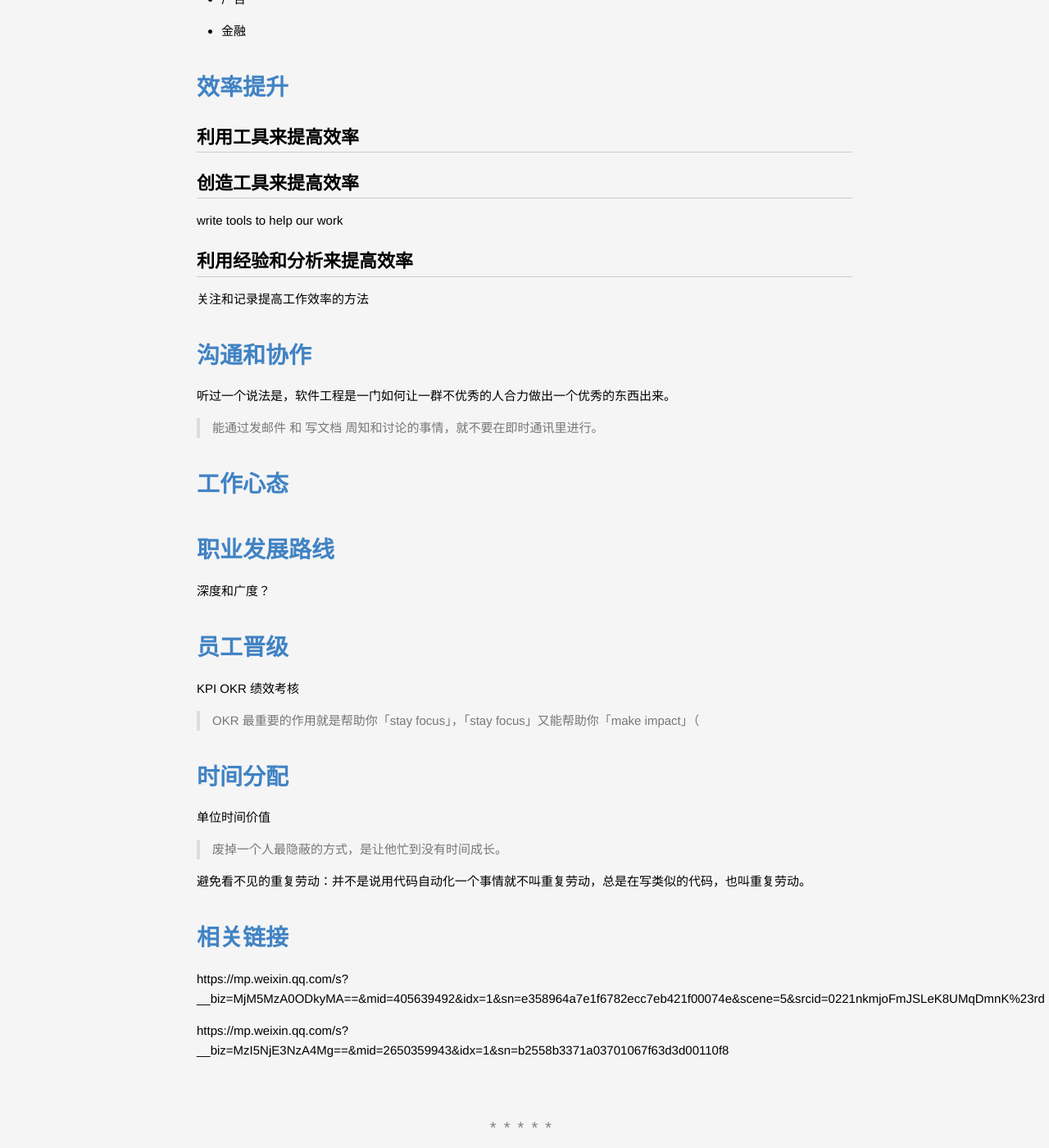
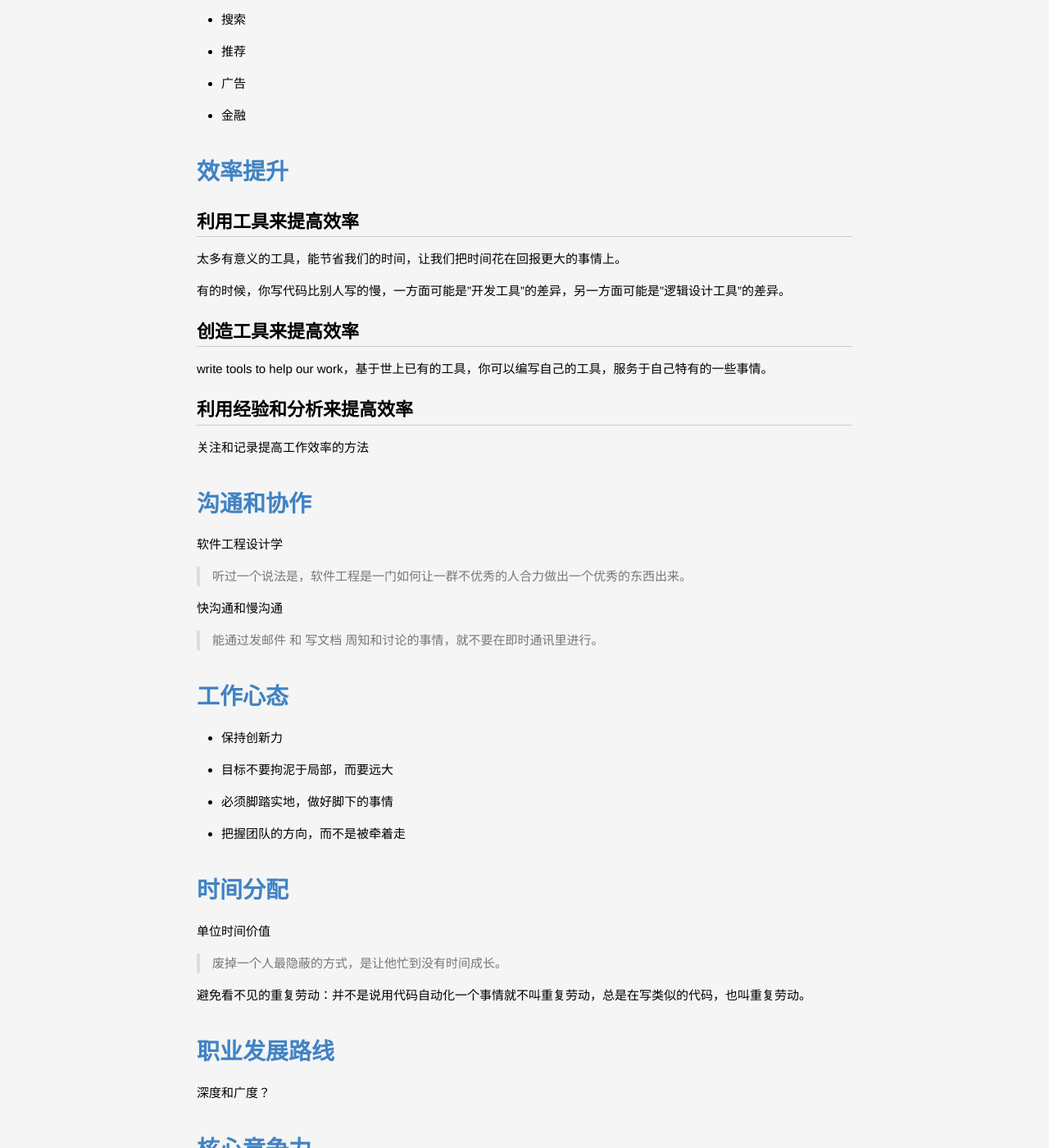
Before and after one commit to lucky521/blog, a Jekyll site: the page built from _posts/others/2019-02-18-Coder-Career.md, in a window 1280 px wide and 1400 px high, scrolled down 1877 px. Shown: the whole window at 82% size. Built offline with Jekyll 4.4.1, drawn with Linux system fonts in a browser that asks for light colours; some of the changed text lies outside the part shown.

Commit message:
update blog

```diff
--- a/_posts/ml/2017-10-26-tensorflow.markdown
+++ b/_posts/ml/2017-10-26-tensorflow.markdown
@@ -1096,7 +1096,7 @@ for example in tf.python_io.tf_record_iterator(target_file):
 
 ## tf.data.Dataset
 
-tf.data.Dataset协助我们完成数据从文件形式到灌入Tensor的处理过程。
+tf.data.Dataset 协助我们完成数据从文件形式到灌入Tensor的处理过程。
 在训练模型的时候，tf.data.Dataset 可以作为 input_fn 方法的返回值数据.
 在进行预测的时候，tf.data.Dataset
 
--- a/_posts/others/2019-02-18-Coder-Career.md
+++ b/_posts/others/2019-02-18-Coder-Career.md
@@ -15,10 +15,13 @@ categories: [other]
 
 什么属于通用技能？第一大一定是学习技能，第二大属于行业岗位中任何位置都需要的技能.
 
-Debugging 动态跟踪调试
+- Debugging 动态跟踪调试
 
-写代码来分析代码问题
+- 写代码来分析代码问题
 
+- 软件设计哲学
+
+- 数学
 
 # 领域提升
 
@@ -54,9 +57,13 @@ Debugging 动态跟踪调试
 
 ## 利用工具来提高效率
 
+太多有意义的工具，能节省我们的时间，让我们把时间花在回报更大的事情上。
+
+有的时候，你写代码比别人写的慢，一方面可能是"开发工具"的差异，另一方面可能是"逻辑设计工具"的差异。
+
 ## 创造工具来提高效率
 
-write tools to help our work
+write tools to help our work，基于世上已有的工具，你可以编写自己的工具，服务于自己特有的一些事情。
 
 ## 利用经验和分析来提高效率
 
@@ -66,24 +73,24 @@ write tools to help our work
 
 # 沟通和协作
 
-听过一个说法是，软件工程是一门如何让一群不优秀的人合力做出一个优秀的东西出来。
+软件工程设计学
+
+> 听过一个说法是，软件工程是一门如何让一群不优秀的人合力做出一个优秀的东西出来。
+
+快沟通和慢沟通
 
 > 能通过发邮件 和 写文档 周知和讨论的事情，就不要在即时通讯里进行。
 
 
 # 工作心态
 
+- 保持创新力
 
+- 目标不要拘泥于局部，而要远大
 
-# 职业发展路线
+- 必须脚踏实地，做好脚下的事情
 
-深度和广度？
-
-
-# 员工晋级
-
-KPI OKR 绩效考核
-> OKR 最重要的作用就是帮助你「stay focus」，「stay focus」又能帮助你「make impact」（
+- 把握团队的方向，而不是被牵着走
 
 
 # 时间分配
@@ -96,8 +103,31 @@ KPI OKR 绩效考核
 
 
 
+# 职业发展路线
+
+深度和广度？
+
+
+# 核心竞争力
+
+创造看得见的价值
+
+不可替代性
+
+## 员工晋级
+
+KPI OKR 绩效考核
+> OKR 最重要的作用就是帮助你「stay focus」，「stay focus」又能帮助你「make impact」（
+
+薪资
+> 工资不是老板对你过去贡献的回报而是对你未来贡献的预期。
+
+
+
 # 相关链接
 
 https://mp.weixin.qq.com/s?__biz=MjM5MzA0ODkyMA==&mid=405639492&idx=1&sn=e358964a7e1f6782ecc7eb421f00074e&scene=5&srcid=0221nkmjoFmJSLeK8UMqDmnK%23rd
 
 https://mp.weixin.qq.com/s?__biz=MzI5NjE3NzA4Mg==&mid=2650359943&idx=1&sn=b2558b3371a03701067f63d3d00110f8
+
+https://www.zhihu.com/question/27180582
```
